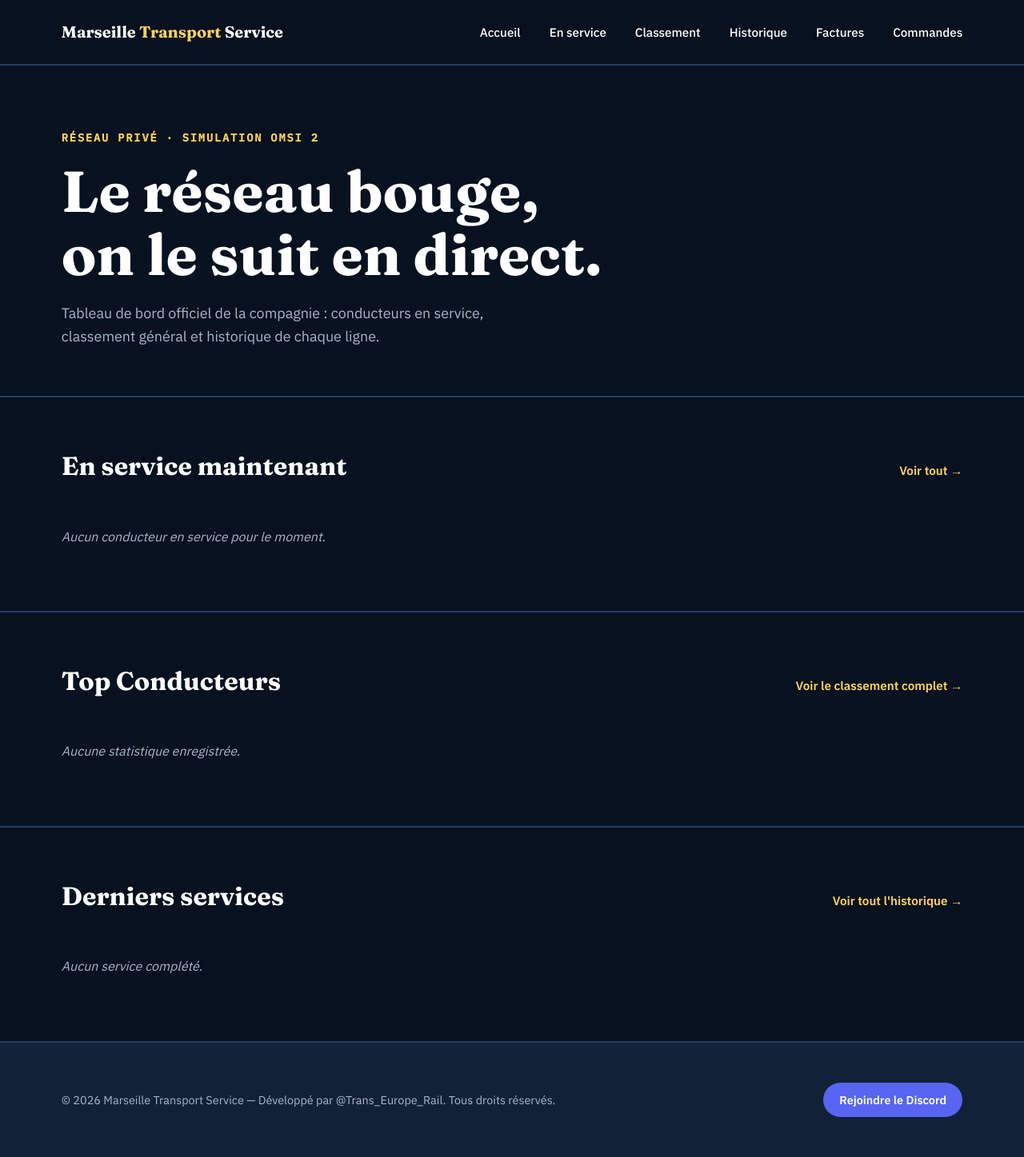
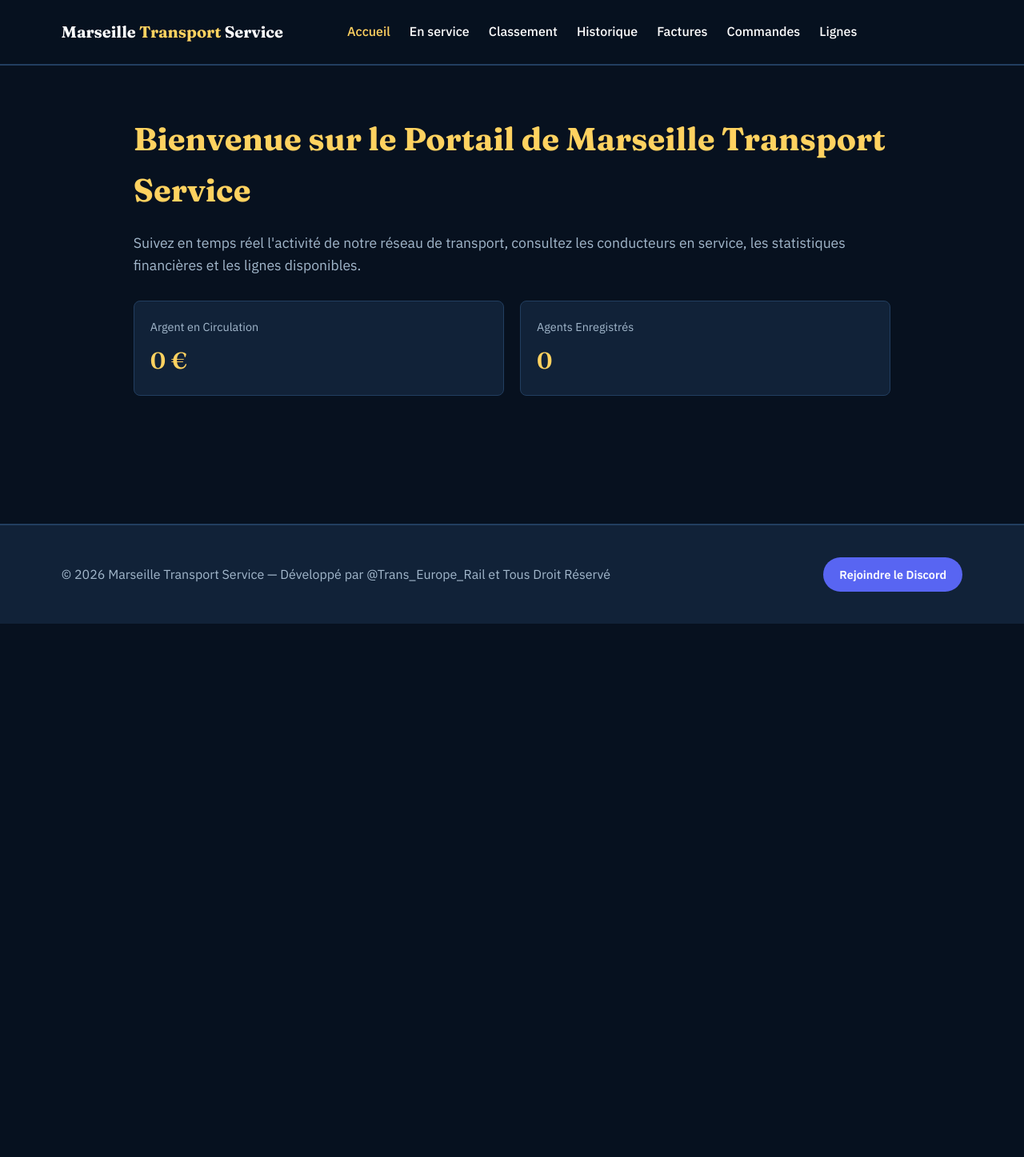
Before and after one commit to Trans-Europe-Rail/Marseille-Transport-Service-, a Flask app: page / in a window 1280 px wide. Shown: the whole page at 80% size. After the commit the page ends 780 px from the top, so only its background shows below. Run offline with Flask 3, Linux system fonts and the light colour scheme.

Commit message:
Update index.html with new title and structure

```diff
--- a/templates/index.html
+++ b/templates/index.html
@@ -3,189 +3,60 @@
 <head>
 <meta charset="UTF-8">
 <meta name="viewport" content="width=device-width, initial-scale=1.0">
-<title>Marseille Transport Service</title>
-<link rel="preconnect" href="https://fonts.googleapis.com">
-<link href="https://fonts.googleapis.com/css2?family=Fraunces:opsz,wght@9..144,400;9..144,600;9..144,700&family=IBM+Plex+Sans:wght@400;500;600&family=IBM+Plex+Mono:wght@400;500&display=swap" rel="stylesheet">
+<title>Accueil — Marseille Transport Service</title>
+<link href="https://fonts.googleapis.com/css2?family=Fraunces:wght@600;700&family=IBM+Plex+Sans:wght@400;500;600&family=IBM+Plex+Mono:wght@400;500&display=swap" rel="stylesheet">
 <style>
-  :root {
-    --navy: #07111F;
-    --surface: #112238;
-    --surface-line: #223e60;
-    --gold: #FFD260;
-    --sky: #5bc0eb;
-    --paper: #FFFFFF;
-    --muted: #A3B8CC;
-  }
+  :root { --navy: #07111F; --surface: #112238; --surface-line: #223e60; --gold: #FFD260; --sky: #5bc0eb; --paper: #FFFFFF; --muted: #A3B8CC; }
   * { margin: 0; padding: 0; box-sizing: border-box; }
   body { background: var(--navy); color: var(--paper); font-family: 'IBM Plex Sans', sans-serif; line-height: 1.6; }
   a { color: inherit; text-decoration: none; }
-  .display { font-family: 'Fraunces', serif; }
-  .mono { font-family: 'IBM Plex Mono', monospace; }
-
-  nav {
-    display: flex; justify-content: space-between; align-items: center;
-    padding: 24px 6vw; position: sticky; top: 0;
-    background: rgba(7,17,31,0.95); backdrop-filter: blur(10px);
-    z-index: 50; border-bottom: 2px solid var(--surface-line);
-  }
-  .brand { font-family: 'Fraunces', serif; font-weight: 700; font-size: 1.25rem; color: var(--paper); }
+  nav { display: flex; justify-content: flex-start; align-items: center; padding: 24px 6vw; background: rgba(7,17,31,0.95); border-bottom: 2px solid var(--surface-line); }
+  .brand { font-family: 'Fraunces', serif; font-weight: 700; font-size: 1.25rem; margin-right: 80px; }
   .brand span { color: var(--gold); }
-  nav .links { display: flex; gap: 36px; font-size: 0.95rem; font-weight: 500; color: var(--paper); align-items: center; }
-  nav .links a:hover { color: var(--gold); }
-  @media (max-width: 768px) { nav .links { display: none; } }
-
-  .hero { padding: 80px 6vw 60px; }
-  .hero .eyebrow { font-family: 'IBM Plex Mono', monospace; font-size: 0.85rem; letter-spacing: 0.14em; text-transform: uppercase; color: var(--gold); margin-bottom: 16px; font-weight: 600; }
-  .hero h1 { font-size: clamp(2.5rem, 6vw, 4.5rem); font-weight: 700; line-height: 1.1; margin-bottom: 20px; color: var(--paper); }
-  .hero .lede { max-width: 50ch; color: var(--muted); font-size: 1.12rem; }
-
-  section { padding: 60px 6vw; border-top: 2px solid var(--surface-line); }
-  .section-head { display: flex; justify-content: space-between; align-items: baseline; margin-bottom: 30px; flex-wrap: wrap; gap: 10px; }
-  .section-head h2 { font-family: 'Fraunces', serif; font-size: 2rem; font-weight: 700; color: var(--paper); }
-  .section-head a.view-all { color: var(--gold); font-weight: 600; font-size: 0.95rem; }
-  .section-head a.view-all:hover { text-decoration: underline; }
-
-  .actifs-grid { display: grid; grid-template-columns: repeat(auto-fill, minmax(260px, 1fr)); gap: 18px; }
-  .actif-card {
-    background: var(--surface); border: 2px solid var(--surface-line); border-radius: 8px; padding: 22px;
-    display: block; color: inherit; transition: all 0.2s;
-  }
-  .actif-card:hover { border-color: var(--sky); transform: translateY(-3px); }
-  .actif-card .ligne { font-family: 'Fraunces', serif; font-size: 1.4rem; font-weight: 700; color: var(--gold); }
-  .actif-card .meta { color: var(--muted); font-size: 0.92rem; margin-top: 10px; font-family: 'IBM Plex Mono', monospace; }
-
-  .rank-list { display: flex; flex-direction: column; gap: 12px; }
-  .rank-row {
-    display: grid; grid-template-columns: 50px 1fr auto auto; align-items: center; gap: 20px;
-    padding: 16px 20px; background: var(--surface); border: 2px solid var(--surface-line); border-radius: 8px;
-    color: inherit; transition: all 0.2s;
-  }
-  .rank-row:hover { border-color: var(--gold); }
-  .rank-num { font-family: 'Fraunces', serif; font-size: 1.5rem; font-weight: 700; color: var(--muted); }
-  .rank-row.gold .rank-num { color: var(--gold); }
-  .rank-name { font-weight: 600; font-size: 1.05rem; color: var(--paper); }
-  .rank-stat { font-family: 'IBM Plex Mono', monospace; font-size: 0.9rem; color: var(--sky); text-align: right; font-weight: 600; }
-  .rank-stat .lbl { color: var(--muted); display: block; font-size: 0.75rem; font-weight: 400; }
-
-  .hist-table { width: 100%; border-collapse: collapse; font-size: 0.95rem; background: var(--surface); border-radius: 8px; overflow: hidden; border: 2px solid var(--surface-line); }
-  .hist-table th {
-    text-align: left; color: var(--gold); font-weight: 600;
-    font-family: 'IBM Plex Mono', monospace; font-size: 0.8rem;
-    text-transform: uppercase; padding: 14px 18px; border-bottom: 2px solid var(--surface-line);
-    background: #0d1b2a;
-  }
-  .hist-table td { padding: 14px 18px; border-bottom: 1px solid var(--surface-line); color: var(--paper); }
-  .hist-table tr:last-child td { border-bottom: none; }
-  .hist-table .trajet { color: var(--sky); font-family: 'IBM Plex Mono', monospace; font-weight: 500; }
-  .hist-table-wrap { overflow-x: auto; }
-
-  footer {
-    padding: 50px 6vw; border-top: 2px solid var(--surface-line);
-    display: flex; justify-content: space-between; align-items: center;
-    color: var(--muted); font-size: 0.9rem; flex-wrap: wrap; gap: 16px; background: var(--surface);
-  }
-  .discord-btn {
-    background: #5865F2; color: #fff; padding: 10px 20px; border-radius: 24px;
-    font-size: 0.9rem; font-weight: 600; text-decoration: none;
-    display: inline-flex; align-items: center; gap: 8px; transition: filter 0.15s;
-  }
-  .discord-btn:hover { filter: brightness(1.15); }
-  .empty-state { color: var(--muted); font-style: italic; padding: 20px 0; font-size: 1rem; }
+  .links { display: flex; gap: 24px; font-weight: 500; flex-wrap: wrap; }
+  .links a:hover { color: var(--gold); }
+  .container { padding: 60px 6vw; max-width: 1100px; margin: auto; }
+  h1 { font-family: 'Fraunces', serif; font-size: 2.5rem; margin-bottom: 20px; color: var(--gold); }
+  p { color: var(--muted); margin-bottom: 30px; font-size: 1.1rem; }
+  .stats-grid { display: grid; grid-template-columns: repeat(auto-fit, minmax(220px, 1fr)); gap: 20px; margin-bottom: 40px; }
+  .stat-card { background: var(--surface); border: 1px solid var(--surface-line); padding: 20px; border-radius: 8px; }
+  .stat-card h3 { font-size: 0.9rem; color: var(--muted); margin-bottom: 8px; font-weight: 400; }
+  .stat-card p { font-size: 1.8rem; font-family: 'Fraunces', serif; color: var(--gold); margin: 0; }
+  footer { padding: 40px 6vw; border-top: 2px solid var(--surface-line); display: flex; justify-content: space-between; color: var(--muted); margin-top: 60px; background: var(--surface); align-items: center; flex-wrap: wrap; gap: 15px; }
+  .discord-btn { background: #5865F2; color: #fff; padding: 10px 20px; border-radius: 24px; font-size: 0.9rem; font-weight: 600; text-decoration: none; display: inline-flex; align-items: center; gap: 8px; }
 </style>
 </head>
 <body>
-
 <nav>
-  <div class="brand">Marseille <span>Transport</span> Service</div>
+  <div class="brand"><a href="/">Marseille <span>Transport</span> Service</a></div>
   <div class="links">
-  <a href="/">Accueil</a>
+    <a href="/" style="color: var(--gold);">Accueil</a>
     <a href="/actifs">En service</a>
     <a href="/classement">Classement</a>
     <a href="/historique">Historique</a>
     <a href="/factures">Factures</a>
     <a href="/commandes">Commandes</a>
+    <a href="/lignes">Lignes</a>
   </div>
 </nav>
+<div class="container">
+  <h1>Bienvenue sur le Portail de Marseille Transport Service</h1>
+  <p>Suivez en temps réel l'activité de notre réseau de transport, consultez les conducteurs en service, les statistiques financières et les lignes disponibles.</p>
 
-<div class="hero">
-  <div class="eyebrow">Réseau privé · Simulation OMSI 2</div>
-  <h1 class="display">Le réseau bouge,<br>on le suit en direct.</h1>
-  <p class="lede">Tableau de bord officiel de la compagnie : conducteurs en service, classement général et historique de chaque ligne.</p>
+  <div class="stats-grid">
+    <div class="stat-card">
+      <h3>Argent en Circulation</h3>
+      <p>{{ total_argent | default(0) }} €</p>
     </div>
-
-<section id="actifs">
-  <div class="section-head">
-    <h2 class="display">En service maintenant</h2>
-    <a href="/actifs" class="view-all">Voir tout →</a>
+    <div class="stat-card">
+      <h3>Agents Enregistrés</h3>
+      <p>{{ nb_agents | default(0) }}</p>
     </div>
-  {% if actifs %}
-  <div class="actifs-grid">
-    {% for a in actifs %}
-    <a class="actif-card" href="/conducteur/{{ a.conducteur }}">
-      <div class="ligne">Ligne {{ a.ligne }}</div>
-      <div class="meta">🧑‍✈️ {{ a.conducteur }}<br>🚍 {{ a.bus }} · {{ a.depot }}<br>📍 Début : {{ a.heure_debut }}</div>
-    </a>
-    {% endfor %}
   </div>
-  {% else %}
-  <p class="empty-state">Aucun conducteur en service pour le moment.</p>
-  {% endif %}
-</section>
-
-<section id="classement">
-  <div class="section-head">
-    <h2 class="display">Top Conducteurs</h2>
-    <a href="/classement" class="view-all">Voir le classement complet →</a>
 </div>
-  {% if classement %}
-  <div class="rank-list">
-    {% for c in classement[:5] %}
-    <a class="rank-row {% if loop.index == 1 %}gold{% endif %}" href="/conducteur/{{ c.nom }}">
-      <div class="rank-num">{{ '%02d'|format(loop.index) }}</div>
-      <div class="rank-name">{{ c.nom }}</div>
-      <div class="rank-stat">{{ c.temps }}<span class="lbl">temps total</span></div>
-      <div class="rank-stat">{{ c.services }}<span class="lbl">services</span></div>
-    </a>
-    {% endfor %}
-  </div>
-  {% else %}
-  <p class="empty-state">Aucune statistique enregistrée.</p>
-  {% endif %}
-</section>
-
-<section id="historique">
-  <div class="section-head">
-    <h2 class="display">Derniers services</h2>
-    <a href="/historique" class="view-all">Voir tout l'historique →</a>
-  </div>
-  {% if historique %}
-  <div class="hist-table-wrap">
-    <table class="hist-table">
-      <thead>
-        <tr><th>Date</th><th>Conducteur</th><th>Trajet</th><th>Durée</th><th>Notes</th></tr>
-      </thead>
-      <tbody>
-        {% for h in historique[:5] %}
-        <tr>
-          <td>{{ h.date }}</td>
-          <td><a href="/conducteur/{{ h.conducteur }}" style="color:var(--gold); text-decoration:underline;">{{ h.conducteur }}</a></td>
-          <td class="trajet">L{{ h.ligne }} · {{ h.arret_depart }} → {{ h.arret_fin }}</td>
-          <td>{{ h.duree }}</td>
-          <td>{{ h.details }}</td>
-        </tr>
-        {% endfor %}
-      </tbody>
-    </table>
-  </div>
-  {% else %}
-  <p class="empty-state">Aucun service complété.</p>
-  {% endif %}
-</section>
-
 <footer>
-  <div>© 2026 Marseille Transport Service — Développé par @Trans_Europe_Rail. Tous droits réservés.</div>
+  <div>© 2026 Marseille Transport Service — Développé par @Trans_Europe_Rail et Tous Droit Réservé</div>
   <a class="discord-btn" href="https://discord.gg/3qfUvsjWAu" target="_blank" rel="noopener">Rejoindre le Discord</a>
 </footer>
-
 </body>
 </html>
```
Lines whose indentation alone changed are shown as unchanged.
